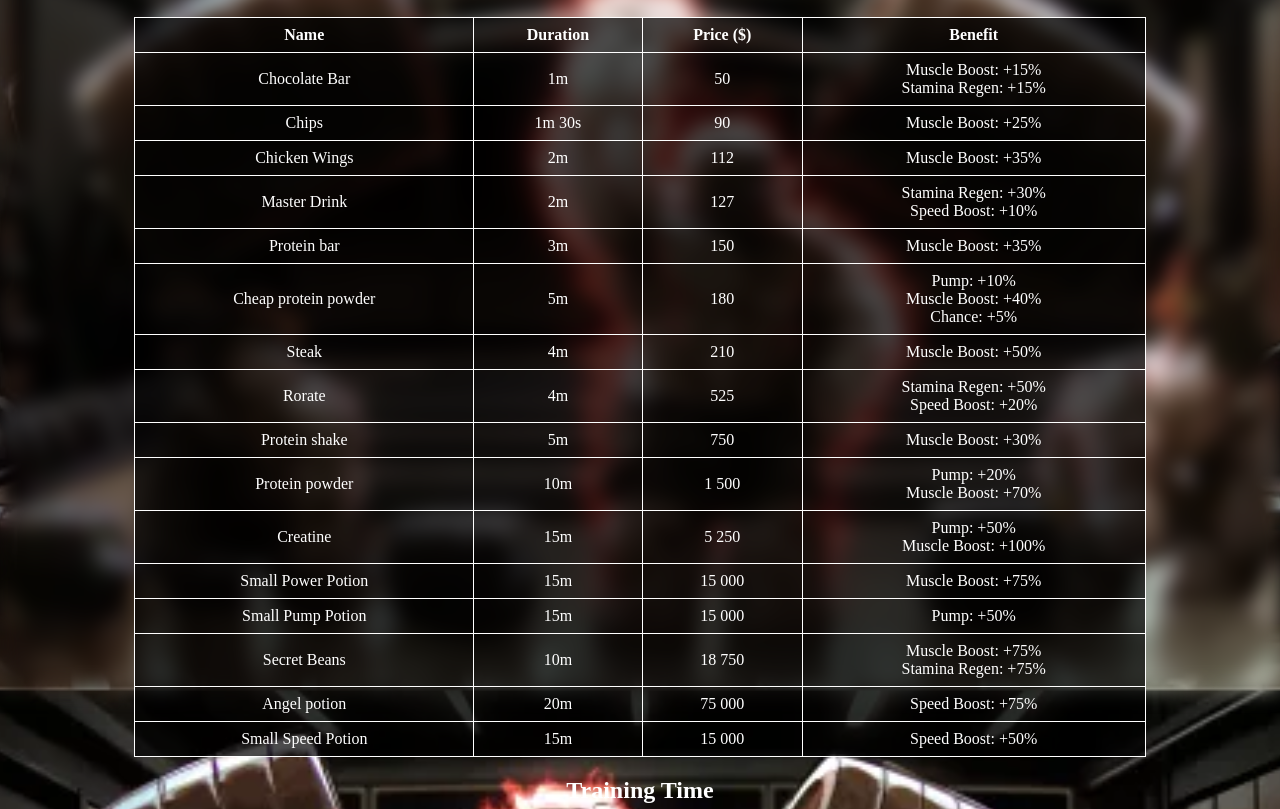
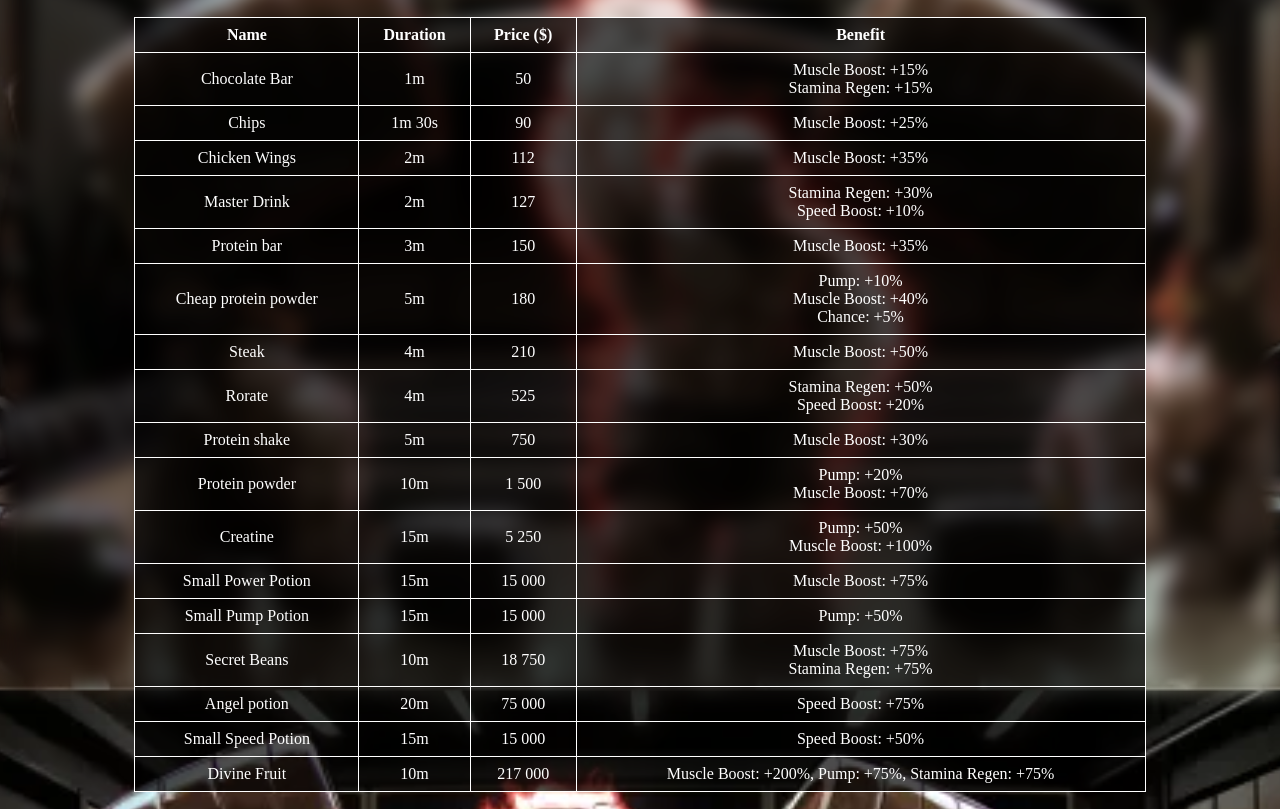
Before and after one commit to gymleaguesite/gymleaguesite.github.io, a plain HTML site: page index.html in a window 1280 px wide. Shown: the part 110-919 px from the top of the page. Drawn offline with Linux system fonts and the light colour scheme.

Commit message:
UPD 3 Changes

```diff
--- a/index.html
+++ b/index.html
@@ -114,6 +114,12 @@
                 <td>15 000</td>
                 <td>Speed Boost: +50%</td>
             </tr>
+            <tr>
+                <td>Divine Fruit</td>
+                <td>10m</td>
+                <td>217 000</td>
+                <td>Muscle Boost: +200%, Pump: +75%, Stamina Regen: +75%</td>
+            </tr>
         </table>
     </div>
     <h2>Training Time</h2>
@@ -140,6 +146,7 @@
             <label><input type="checkbox" value="Secret Beans"> Secret Beans</label><br>
             <label><input type="checkbox" value="Angel potion"> Angel potion</label><br>
             <label><input type="checkbox" value="Small Speed Potion"> Small Speed Potion</label>
+            <label><input type="checkbox" value="Divine Fruit"> Divine Fruit</label>
         </fieldset>
 
         <button type="button" onclick="calculateByTime()">Calculate</button>
--- a/script.js
+++ b/script.js
@@ -14,7 +14,8 @@ const powerUps = [
     { name: 'Small Pump Potion', duration: 15, cost: 15000 },
     { name: 'Secret Beans', duration: 10, cost: 18750 },
     { name: 'Angel potion', duration: 20, cost: 75000 },
-    { name: 'Small Speed Potion', duration: 15, cost: 15000 }
+    { name: 'Small Speed Potion', duration: 15, cost: 15000 },
+    { name: 'Divine Fruit', duration: 10, cost: 217000 }
 ];
 
 document.getElementById('selectAll').addEventListener('change', function() {
```
